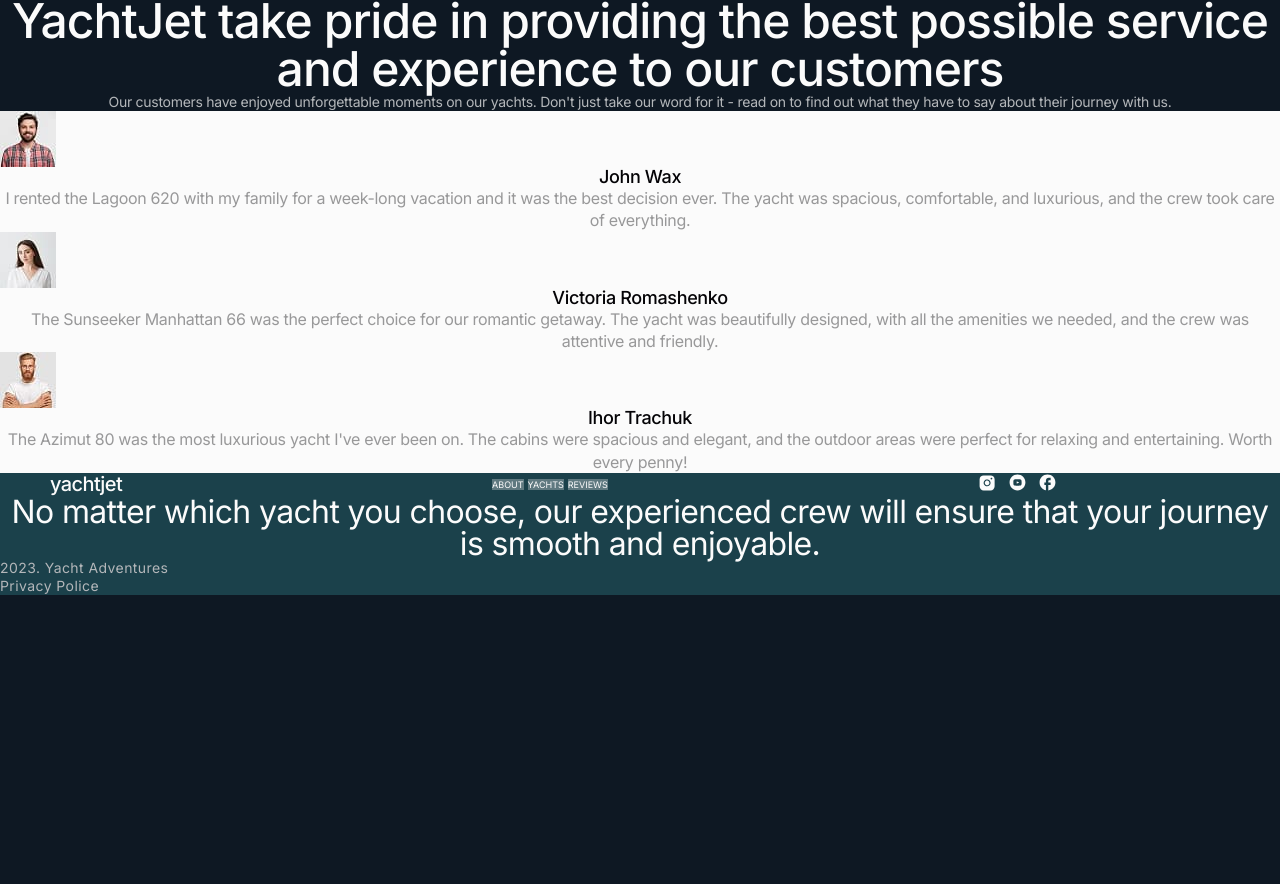
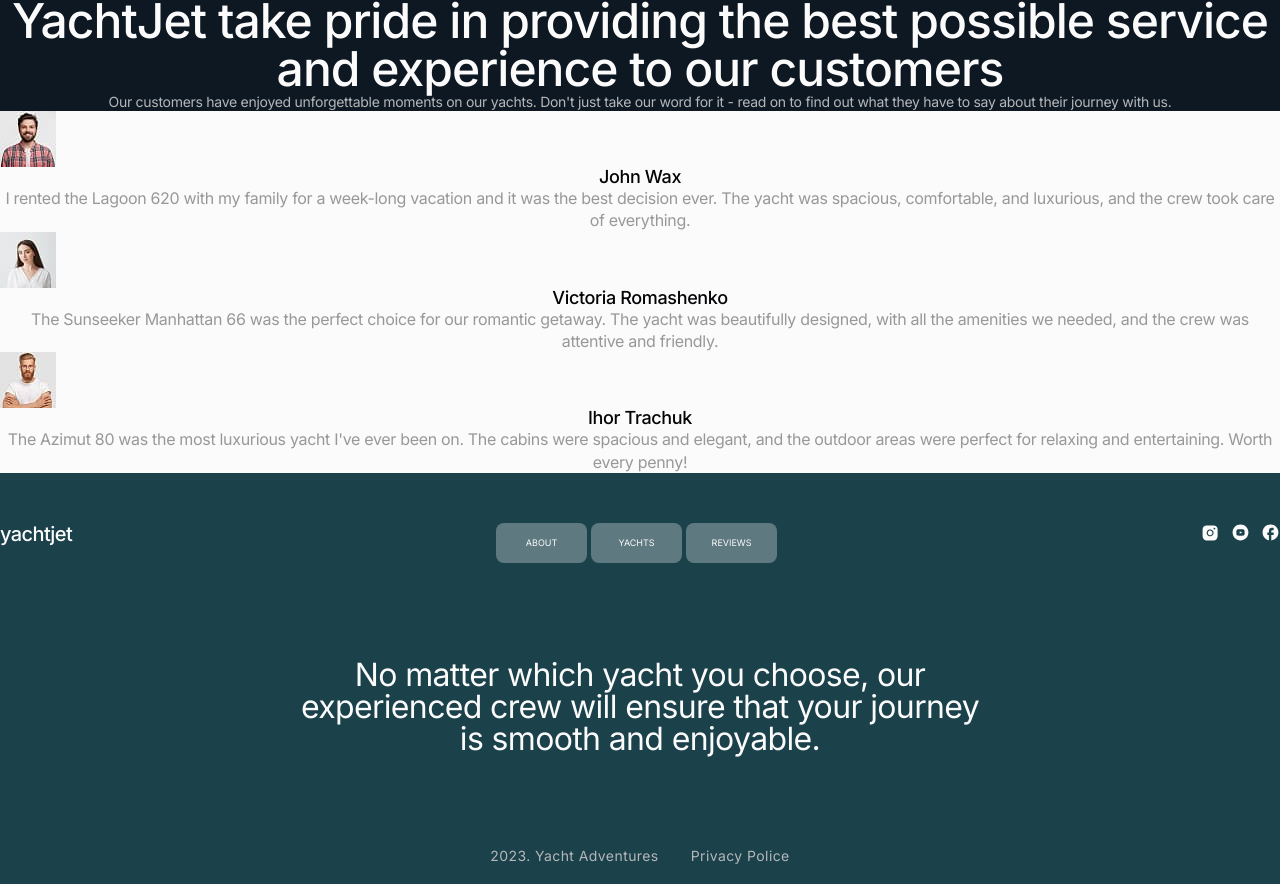
Before and after one commit to AlexanderKobzarenko/blended-mod-3-4-team-work, a website built with Vite: page src/index.html in a window 1280 px wide. Shown: the part 2168-3052 px from the top of the page. Before the commit the page ends 2763 px from the top, so only its background shows below. Built offline with nearby package versions, Linux system fonts and the light colour scheme.

Commit message:
Finished footer

```diff
--- a/src/css/footer.css
+++ b/src/css/footer.css
@@ -4,7 +4,7 @@
 
 .footer-top {
   display: flex;
-  gap: 370px;
+  padding: 50px 0 96px;
 }
 
 .footer-logo {
@@ -13,17 +13,35 @@
   letter-spacing: -0.03em;
 }
 
+.footer-nav {
+  margin: 0 auto;
+}
+
 .footer-nav-list {
   display: flex;
+  text-align: center;
   gap: 4px;
+}
+.footer-nav-item {
+  border-radius: 8px;
+  width: 91px;
+  height: 40px;
+  background-color: rgba(251, 251, 251, 0.3);
 }
 
 .footer-nav-link {
   font-size: 9px;
   line-height: 1.3;
   text-transform: uppercase;
-  text-align: center;
-  background-color: rgba(251, 251, 251, 0.3);
+  display: flex;
+  justify-content: center;
+  align-items: center;
+  width: 100%;
+  height: 100%;
+  border-radius: 8px;
+
+  transition: 500ms ease-in-out;
+  transition-property: color, background-color;
 }
 
 .footer-nav-link:hover,
@@ -31,18 +49,19 @@
   color: #1b414b;
   background-color: #fbfbfb;
 }
-
-.footer-socials {
-}
 .footer-socials-list {
   display: flex;
   gap: 11px;
 }
-.footer-socials-item {
+
+.footer-socials-icon {
+  transition: 500ms ease-in-out;
+  transition-property: color;
 }
-.footer-socials-link {
-}
-.footer-socials-icon {
+
+.footer-socials-item:hover .footer-socials-icon,
+.footer-socials-item:focus .footer-socials-icon {
+  color: rgba(251, 251, 251, 0.8);
 }
 
 .footer-text {
@@ -50,6 +69,8 @@
   line-height: 1;
   letter-spacing: -0.02em;
   text-align: center;
+  max-width: 693px;
+  margin: 0 auto 93px;
 }
 
 .footer-copyright,
@@ -60,7 +81,18 @@
   color: #b4b7ba;
 }
 
+.footer-privacy {
+  transition: 500ms ease-in-out;
+  transition-property: color;
+}
 .footer-privacy:hover,
 .footer-privacy:focus {
   color: #fbfbfb;
 }
+
+.footer-terms {
+  display: flex;
+  gap: 32px;
+  justify-content: center;
+  padding-bottom: 20px;
+}
```
